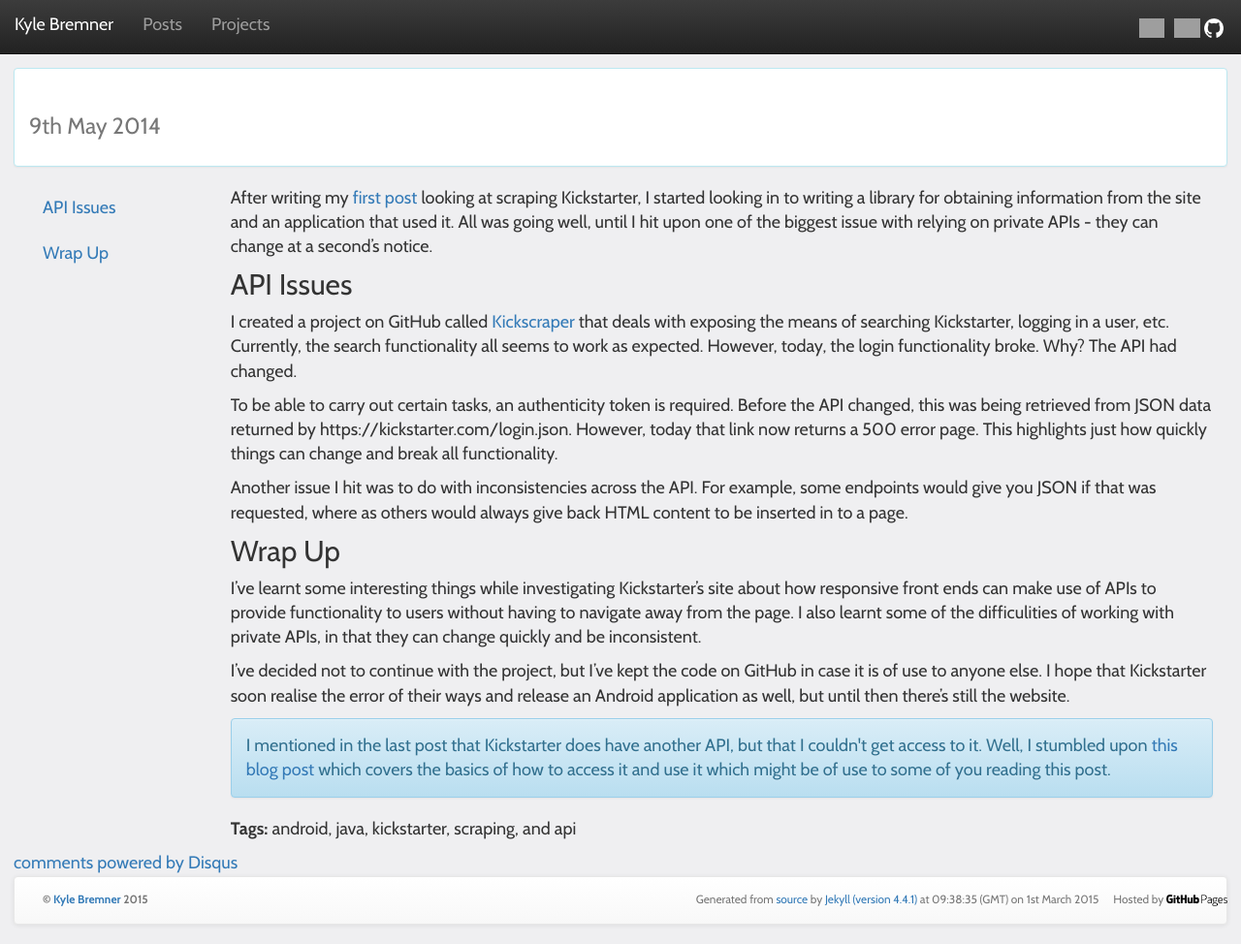
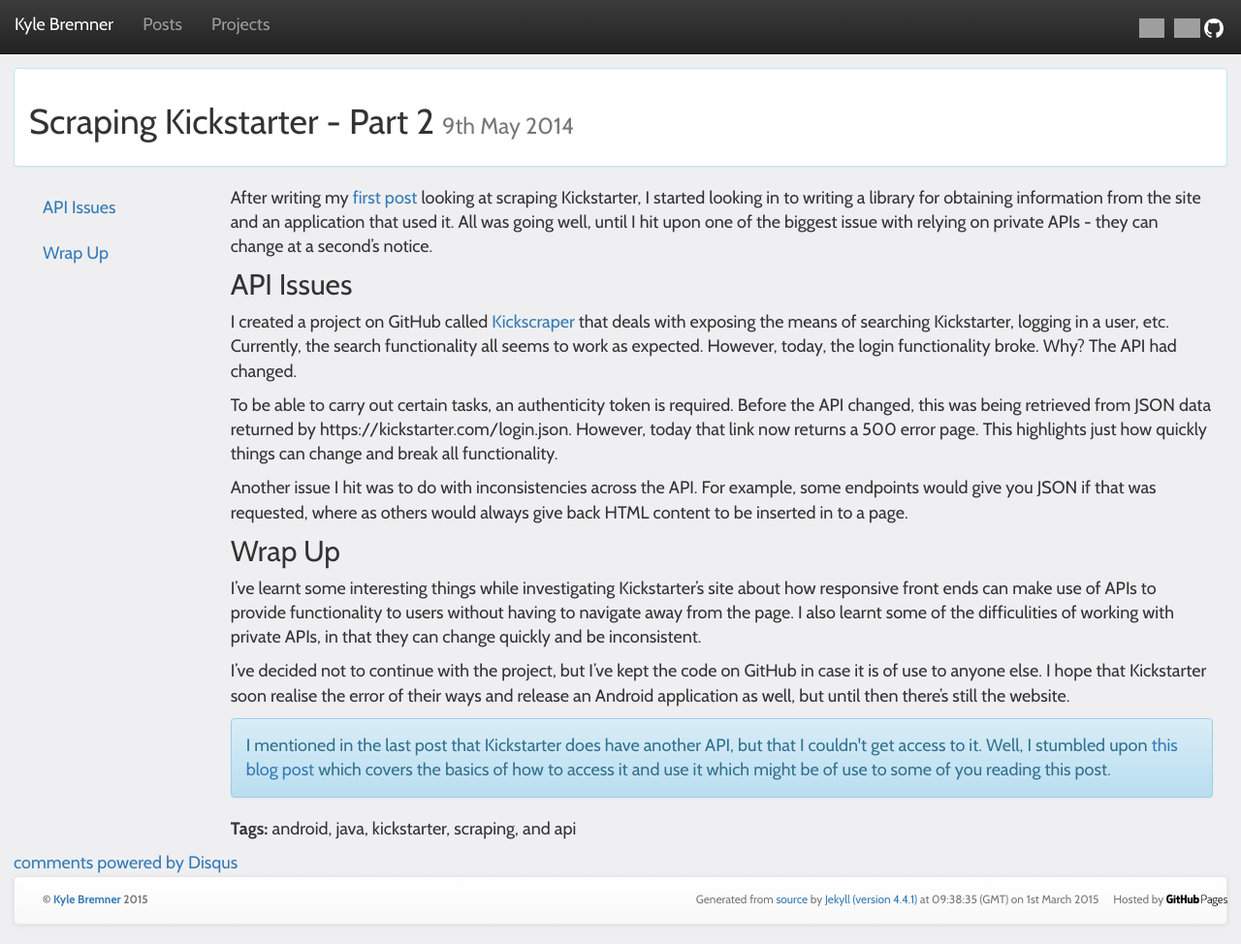
Before and after one commit to kbremner/kbremner.github.io, a Jekyll site: the page built from _posts/2014-05-09-kickstarter-part2.md, in a window 1280 px wide and 974 px high. Shown: the whole window at 97% size. Built offline with Jekyll 4.4.1, drawn with Linux system fonts in a browser that asks for light colours; nearby versions of some CDN libraries; comment, search, counter and statistics services are not loaded; grey boxes are pictures that could not be loaded.

Commit message:
fixed post names

```diff
--- a/_layouts/post.html
+++ b/_layouts/post.html
@@ -5,7 +5,7 @@
 
 <div class="panel panel-info">
   <div class="panel-body">
-    <h1>{{ page.post_title }} <br class="visible-xs"><small>{% include format_date.html time=page.date %}</small></h1>
+    <h1>{{ page.item_title }} <br class="visible-xs"><small>{% include format_date.html time=page.date %}</small></h1>
   </div>
 </div>
 
```
